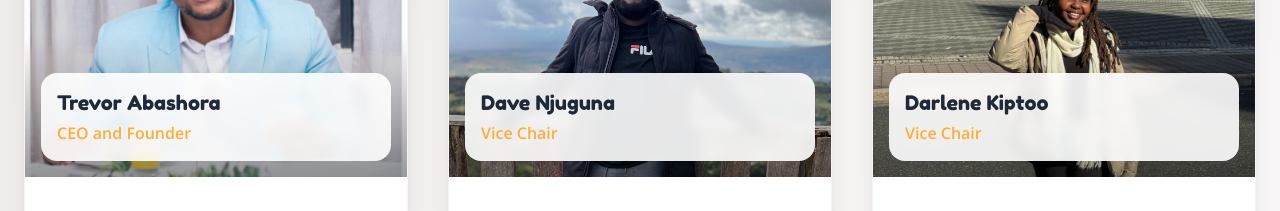
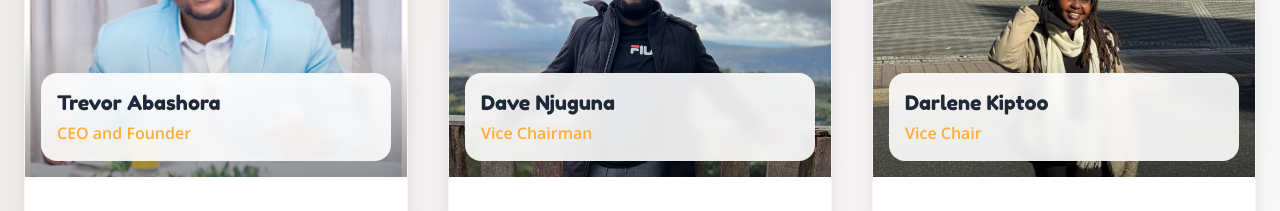
Before and after one commit to 6enard/simeis-synergy-for-change, a React (Vite) app: page / in a window 1280 px wide. Shown: the part 2780-2991 px from the top of the page. Built offline with nearby package versions, Linux system fonts and the light colour scheme.

Commit message:
Updated Leadership.tsx

```diff
--- a/src/components/Leadership.tsx
+++ b/src/components/Leadership.tsx
@@ -16,7 +16,7 @@ const Leadership = () => {
     {
       id: 2,
       name: "Dave Njuguna",
-      position: "Vice Chair",
+      position: "Vice Chairman",
       image: "/dave2.jpg",
       shortStatement: "It is my privilege and calling as the SSC Vice Chairman to be part of a movement that remains the beacon of hope and change...",
       fullStatement: "It is my privilege and calling as the SSC Vice Chairman to be part of a movement that remains the beacon of hope and change. With the strong, visionary leadership of our Chairlady and Founder, SSC has transcended what was merely an organization to what has now become a family united in purpose, bound by compassion, motivated by service. Since our first outreach on January 27, 2024, at Mukuru Promotion Center, SSC has impacted over 150 families and made a difference in the lives of over 1,000 kids in Kenya. From the hustle of central Nairobi streets to homes in North Kajiado, from supporting communities devastated by floods, our objective has always remained the same: To be present, serve, and sow seeds of eternal transformation. Out of the countless stories we bear, one remains indelible. On 29 July, 2024, we had the privilege of enabling a girl to cross the financial divide and take her final exams. It was not merely an individual triumph but it was a reminder of what is possible when action intersects with compassion. Each visit, every hug, every meal shared are what shape the person we are. SSC is not merely touching lives, We are changing futures, one mission at a time. Come walk with us on this journey. In your volunteer service, collaboration, or support, your work becomes part of the growing tide of hope that reaches farther yet shines all the brighter. Together, we are igniting change. Together, we are SSC."
```
